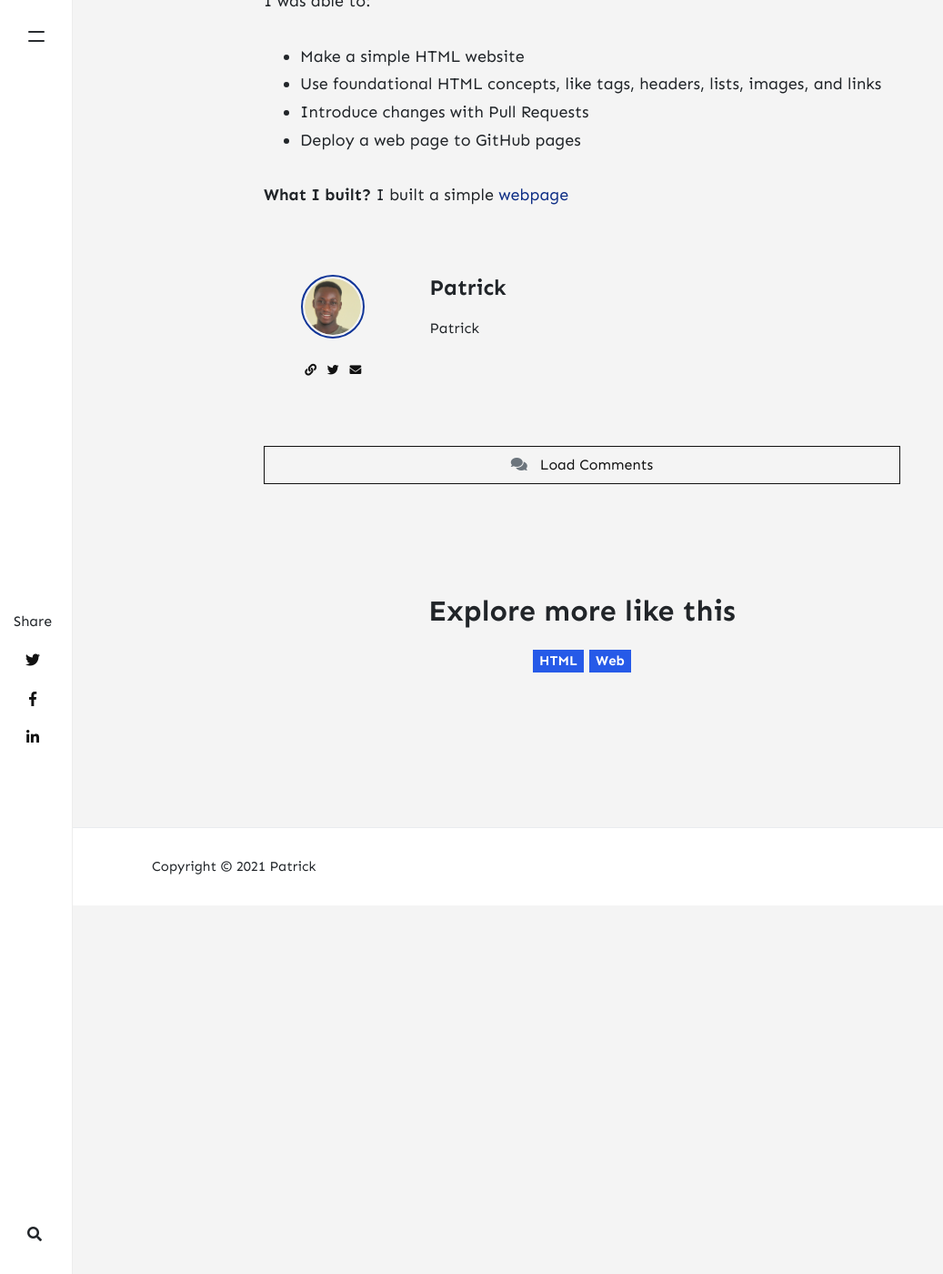
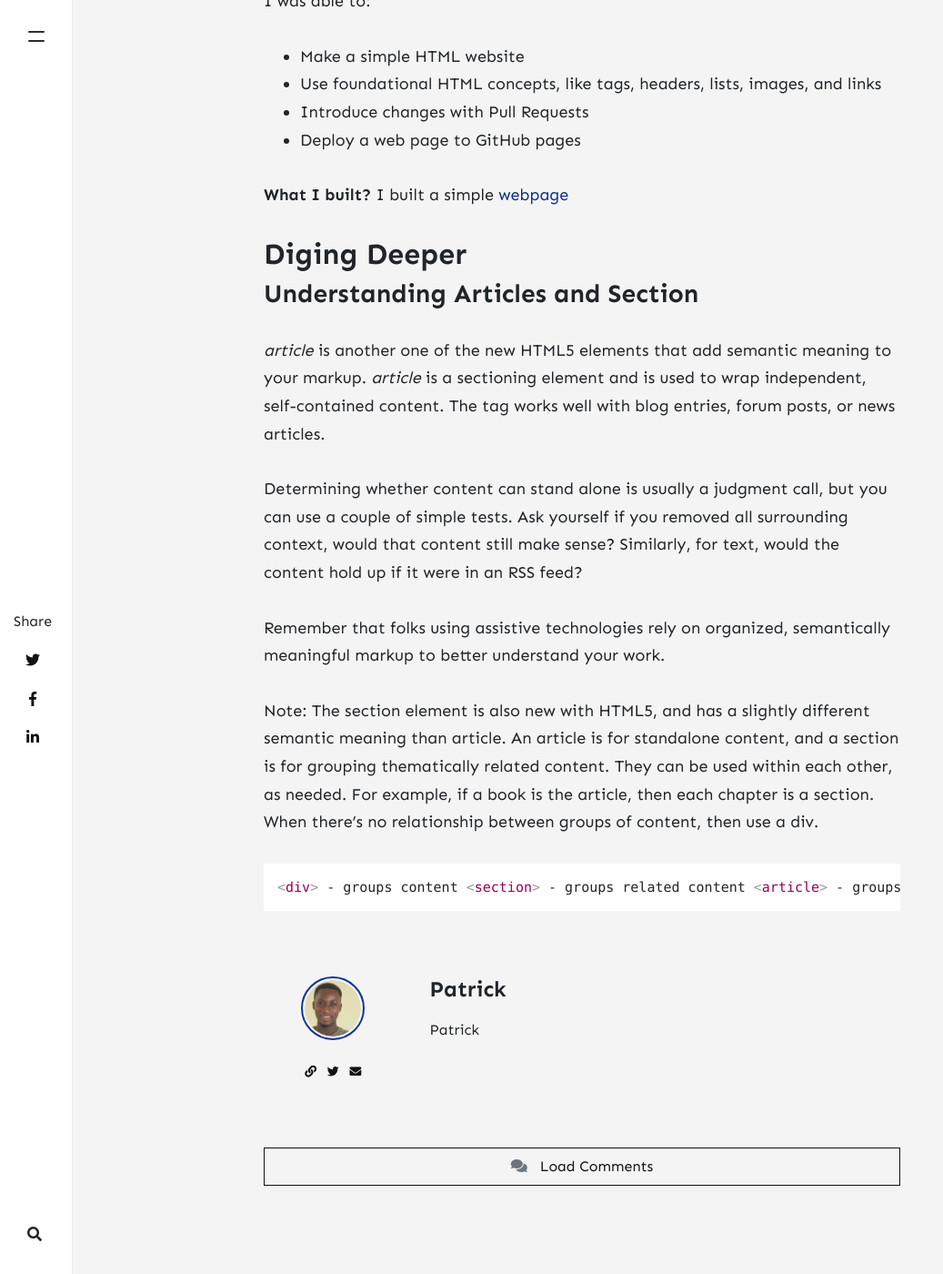
Before and after one commit to Dev-Path/briefcase, a Jekyll site: the page built from _posts/2021-08-30-semantic-html.md, in a window 1280 px wide and 1400 px high, scrolled down 1527 px. Shown: the whole window at 91% size, without its empty margins (0-1037 px from the left). Built offline with Jekyll 4.4.1, drawn with Linux system fonts in a browser that asks for light colours; nearby versions of some CDN libraries; comment, search, counter and statistics services are not loaded; before the commit the page ends 2522 px from its top, so only the background shows below that.

Commit message:
update content

````diff
--- a/_posts/2021-08-30-semantic-html.md
+++ b/_posts/2021-08-30-semantic-html.md
@@ -31,3 +31,19 @@ I was able to:
 
 **What I built?**
 I built a simple [webpage](https://dev-path.github.io/intro-html/)
+
+## Diging Deeper
+
+### Understanding Articles and Section
+
+*article* is another one of the new HTML5 elements that add semantic meaning to your markup. *article* is a sectioning element and is used to wrap independent, self-contained content. The tag works well with blog entries, forum posts, or news articles.
+
+Determining whether content can stand alone is usually a judgment call, but you can use a couple of simple tests. Ask yourself if you removed all surrounding context, would that content still make sense? Similarly, for text, would the content hold up if it were in an RSS feed?
+
+Remember that folks using assistive technologies rely on organized, semantically meaningful markup to better understand your work.
+
+Note: The section element is also new with HTML5, and has a slightly different semantic meaning than article. An article is for standalone content, and a section is for grouping thematically related content. They can be used within each other, as needed. For example, if a book is the article, then each chapter is a section. When there's no relationship between groups of content, then use a div.
+
+```html
+<div> - groups content <section> - groups related content <article> - groups independent, self-contained content
+```
````
